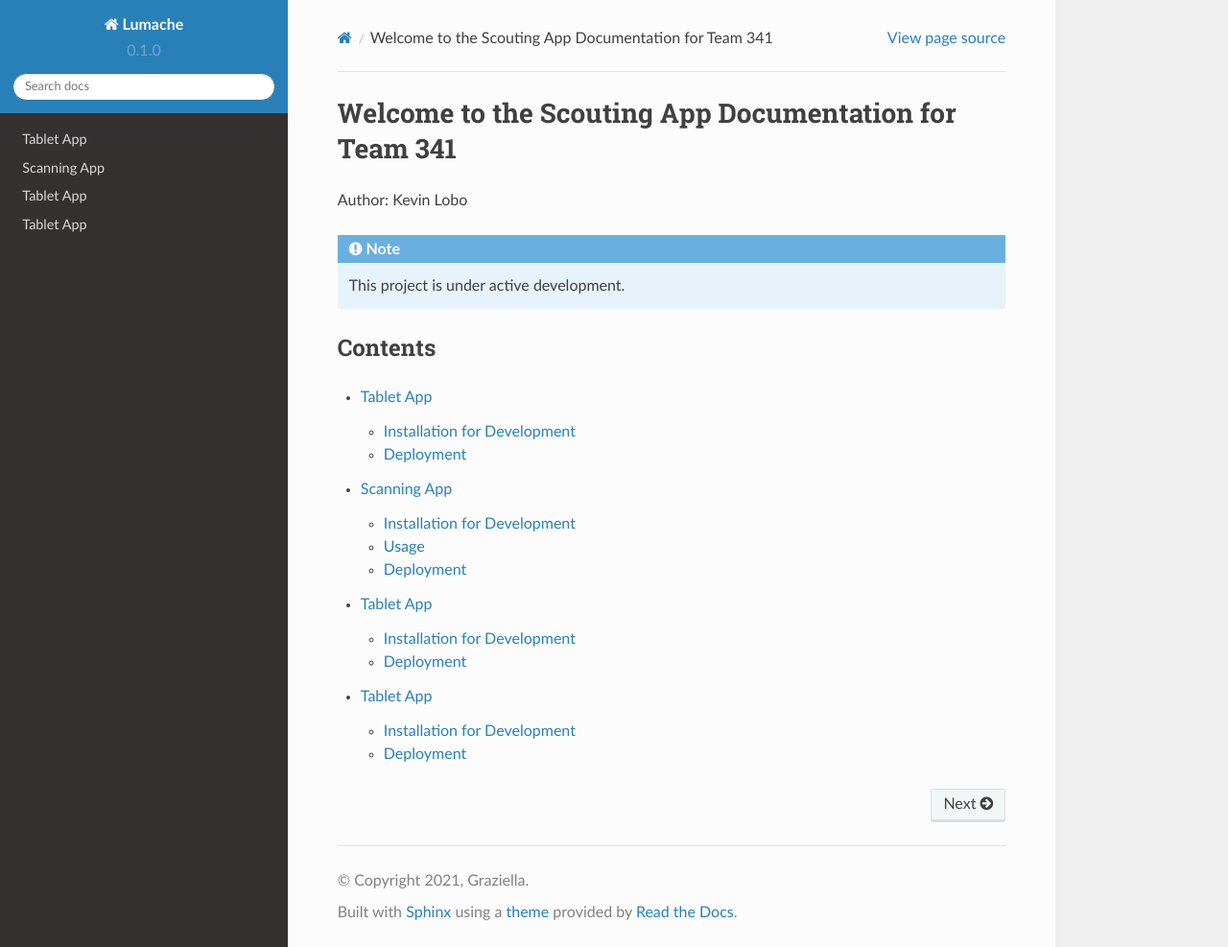
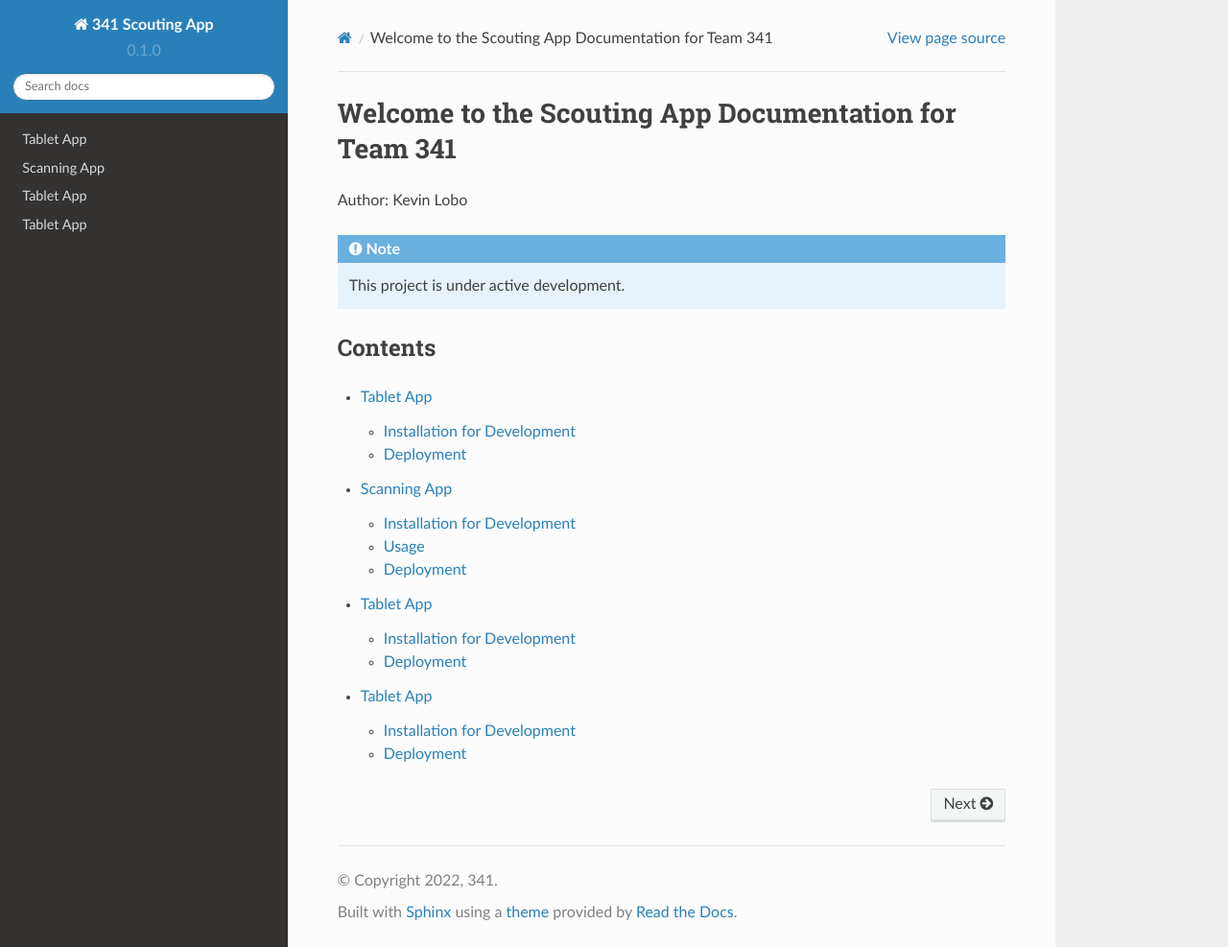
Before and after one commit to kevskillz/341-scouting-app, a Sphinx documentation site: the page built from docs/source/index.rst, in a window 1280 px wide and 987 px high. Shown: the whole window at 96% size. Built offline with Sphinx 7.4.7 and the Read the Docs theme 2.0.0, drawn with Linux system fonts in a browser that asks for light colours.

Commit message:
Add files via upload

```diff
--- a/docs/source/conf.py
+++ b/docs/source/conf.py
@@ -2,9 +2,9 @@
 
 # -- Project information
 
-project = 'Lumache'
-copyright = '2021, Graziella'
-author = 'Graziella'
+project = '341 Scouting App'
+copyright = '2022, 341'
+author = 'Kevin Lobo'
 
 release = '0.1'
 version = '0.1.0'
@@ -17,6 +17,7 @@ extensions = [
     'sphinx.ext.autodoc',
     'sphinx.ext.autosummary',
     'sphinx.ext.intersphinx',
+    'sphinx.ext.autosectionlabel'
 ]
 
 intersphinx_mapping = {
```
